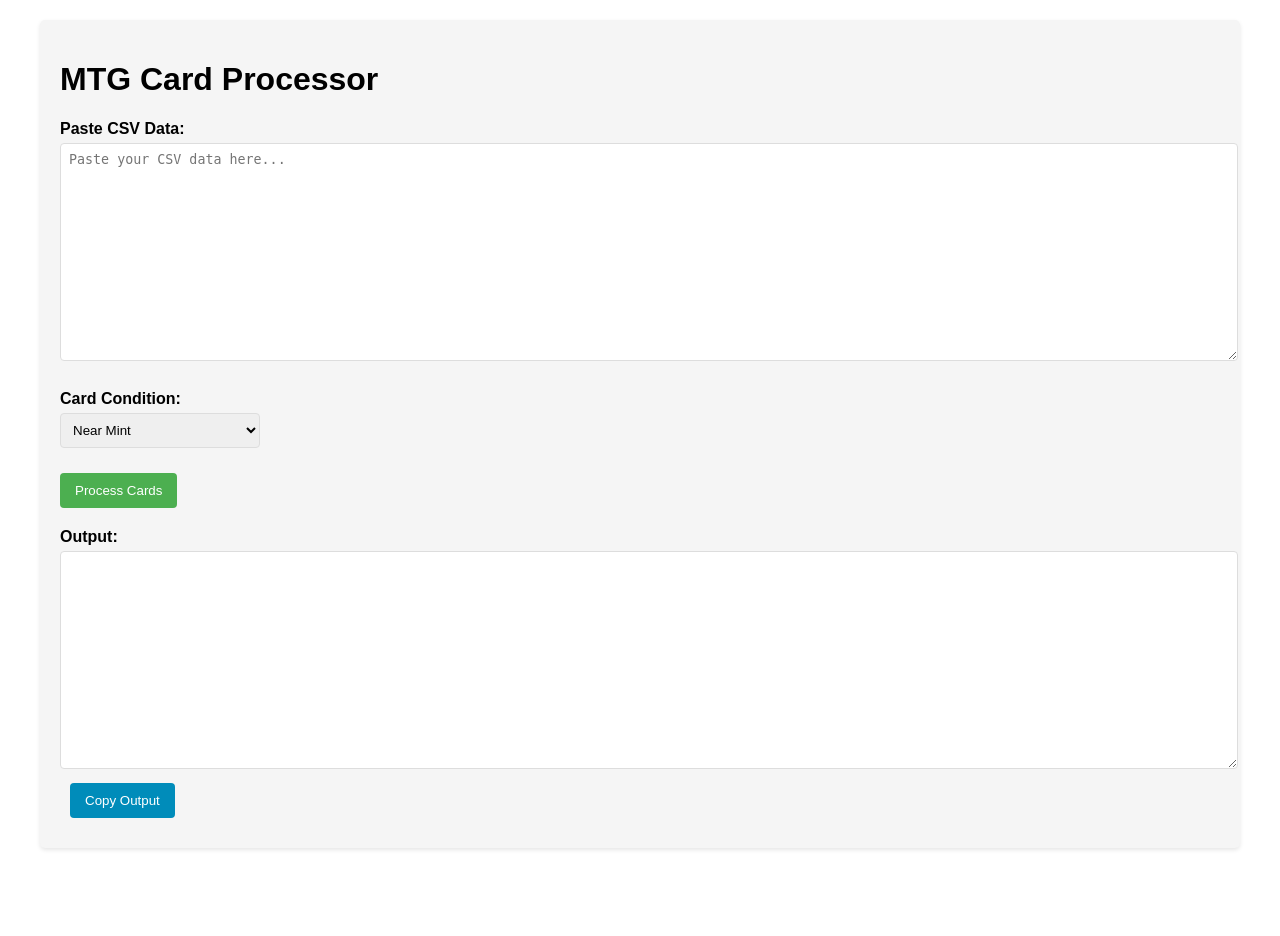
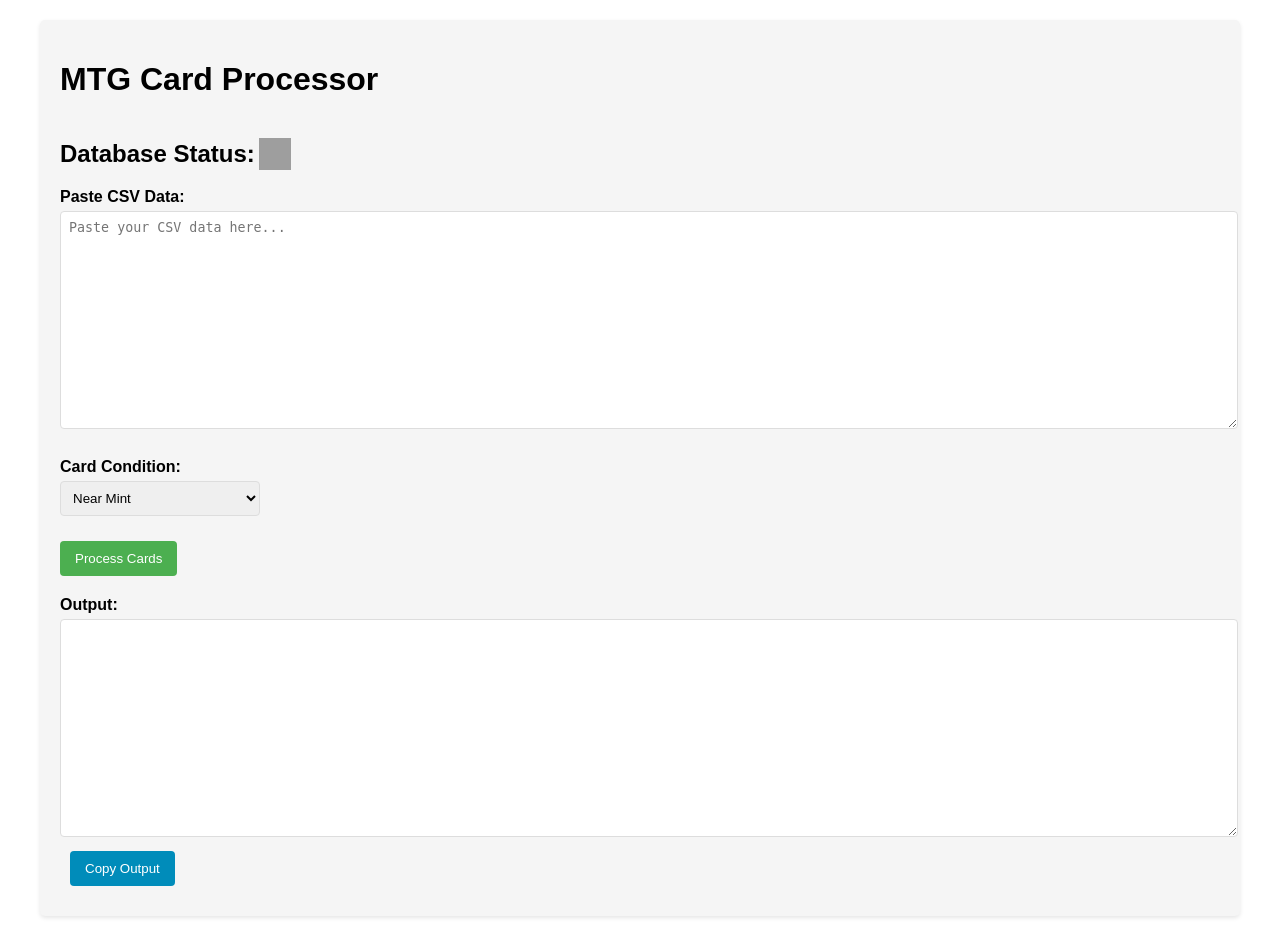
Before and after one commit to ipkstef/fictional-winner, a Flask app: page / in a window 1280 px wide. Before the commit the page ends 850 px from the top, so only its background shows below. Run offline with Flask 3, Linux system fonts and the light colour scheme; grey boxes are pictures that could not be loaded.

Commit message:
added database version

```diff
--- a/docker-compose.yml
+++ b/docker-compose.yml
@@ -1,5 +1,3 @@
-version: '3.8'
-
 services:
 
   # traefik:
--- a/templates/index.html
+++ b/templates/index.html
@@ -3,7 +3,9 @@
 <head>
     <meta charset="UTF-8">
     <meta name="viewport" content="width=device-width, initial-scale=1.0">
-    <title>MTG Card Processor</title>
+    <title>Database Status: Aetherdrift</title>
+    <link rel="icon" href="https://static.wikia.nocookie.net/mtgsalvation_gamepedia/images/7/7b/DFT_expansion_symbol.png/revision/latest?cb=20241025215827" type="image/x-icon">
+
     <style>
         body {
             font-family: Arial, sans-serif;
@@ -76,6 +78,8 @@
 <body>
     <div class="container">
         <h1>MTG Card Processor</h1>
+        <h2 style="display: inline-block; vertical-align: middle;">Database Status: </h2>
+        <img src="https://static.wikia.nocookie.net/mtgsalvation_gamepedia/images/7/7b/DFT_expansion_symbol.png" alt="Aetherdrift Icon" width="32" height="32" style="display: inline-block; vertical-align: middle;">
         <form id="processForm">
             <div class="form-group">
                 <label for="csv_text">Paste CSV Data:</label>
```
Also changed, not shown: create_scrydb.py (line endings or trailing spaces).
